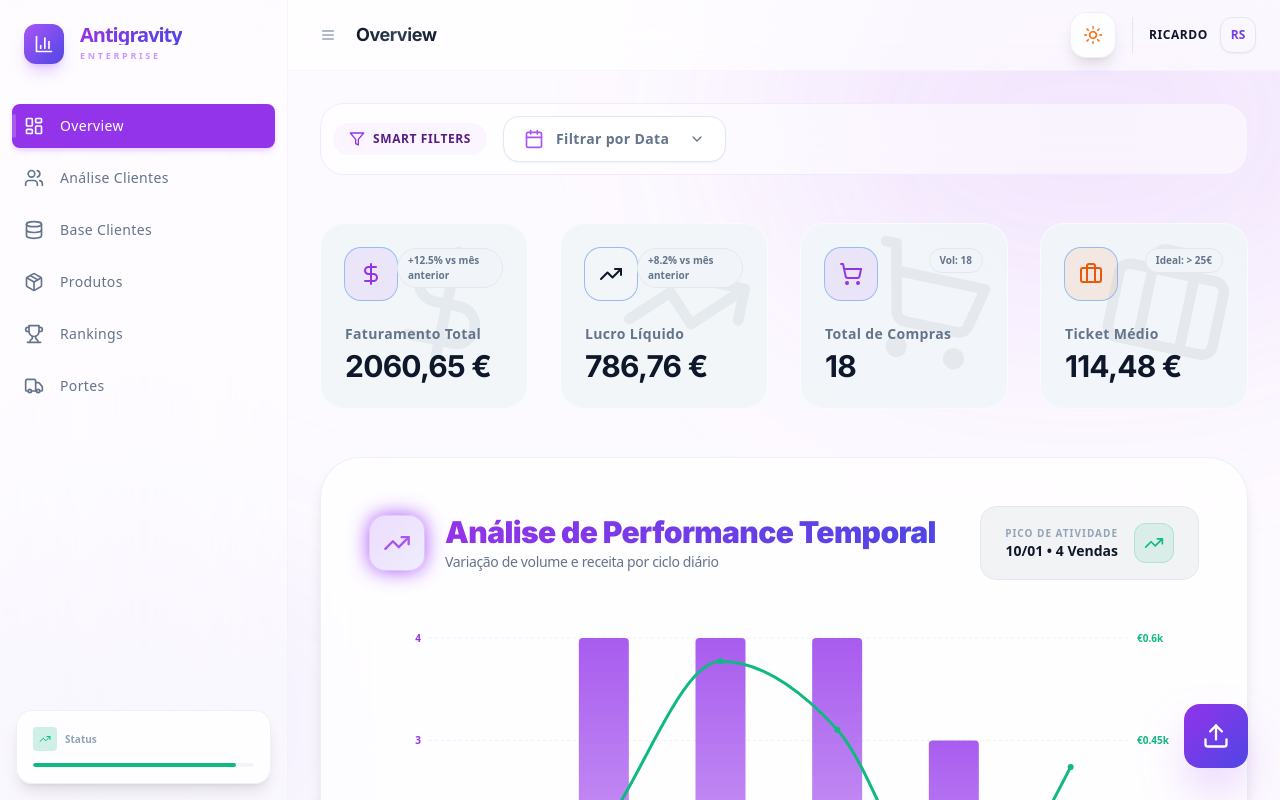
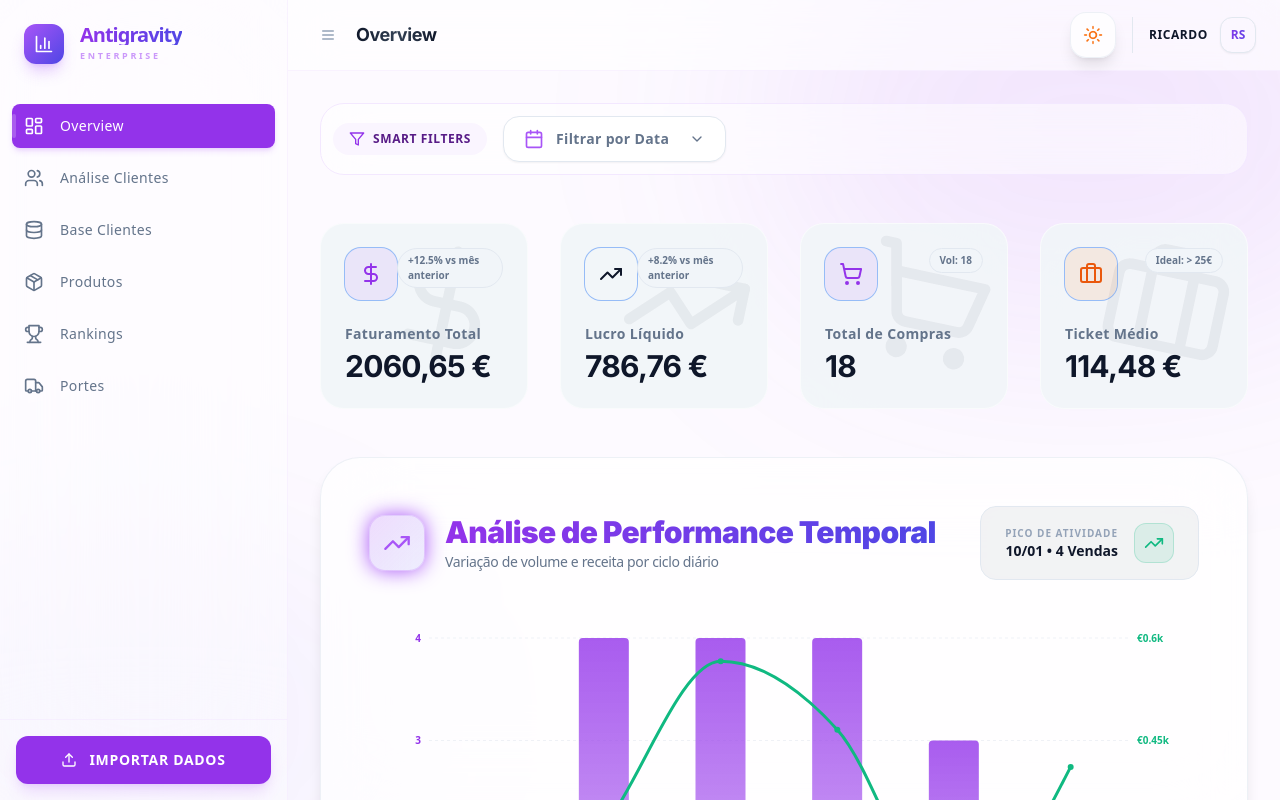
Before and after one commit to scapilix/Loja, a React (Vite) app: page / in a window 1280 px wide. Built offline with nearby package versions, Linux system fonts and the light colour scheme.

Commit message:
Layout: Upload na sidebar e correção de sincronização de clientes

```diff
--- a/src/components/ExcelImport.tsx
+++ b/src/components/ExcelImport.tsx
@@ -5,9 +5,10 @@ import * as XLSX from 'xlsx';
 
 interface ExcelImportProps {
   onDataImported: (data: { orders: any[]; customers: any[] }) => void;
+  variant?: 'floating' | 'sidebar' | 'sidebar-collapsed';
 }
 
-export function ExcelImport({ onDataImported }: ExcelImportProps) {
+export function ExcelImport({ onDataImported, variant = 'floating' }: ExcelImportProps) {
   const [isOpen, setIsOpen] = useState(false);
   const [isProcessing, setIsProcessing] = useState(false);
   const [status, setStatus] = useState<'idle' | 'success' | 'error'>('idle');
@@ -132,9 +133,36 @@ export function ExcelImport({ onDataImported }: ExcelImportProps) {
     }
   };
 
-  return (
-    <>
-      {/* Floating Import Button */}
+  const renderTrigger = () => {
+    if (variant === 'sidebar-collapsed') {
+      return (
+        <motion.button
+          onClick={() => setIsOpen(true)}
+          className="w-10 h-10 bg-purple-500/10 hover:bg-purple-500/20 text-purple-600 dark:text-purple-400 rounded-xl flex items-center justify-center transition-all border border-purple-500/20"
+          whileHover={{ scale: 1.1 }}
+          whileTap={{ scale: 0.95 }}
+          title="Importar Excel"
+        >
+          <Upload className="w-5 h-5" />
+        </motion.button>
+      );
+    }
+
+    if (variant === 'sidebar') {
+      return (
+        <motion.button
+          onClick={() => setIsOpen(true)}
+          className="w-full h-12 bg-purple-600 hover:bg-purple-700 text-white rounded-xl flex items-center justify-center gap-3 transition-all shadow-lg shadow-purple-500/20"
+          whileHover={{ scale: 1.02 }}
+          whileTap={{ scale: 0.98 }}
+        >
+          <Upload className="w-4 h-4" />
+          <span className="text-sm font-black uppercase tracking-wider">Importar Dados</span>
+        </motion.button>
+      );
+    }
+
+    return (
       <motion.button
         onClick={() => setIsOpen(true)}
         className="fixed bottom-8 right-8 z-50 w-16 h-16 bg-gradient-to-br from-purple-600 to-indigo-600 rounded-2xl shadow-2xl shadow-purple-500/50 flex items-center justify-center text-white hover:scale-110 transition-transform duration-300 group"
@@ -143,6 +171,12 @@ export function ExcelImport({ onDataImported }: ExcelImportProps) {
       >
         <Upload className="w-7 h-7 group-hover:animate-bounce" />
       </motion.button>
+    );
+  };
+
+  return (
+    <>
+      {renderTrigger()}
 
       {/* Import Modal */}
       <AnimatePresence>
--- a/src/components/Layout/AppLayout.tsx
+++ b/src/components/Layout/AppLayout.tsx
@@ -111,24 +111,11 @@ function AppLayout() {
           ))}
         </nav>
 
-        <div className={`p-4 mt-auto ${isSidebarCollapsed ? 'items-center flex flex-col' : ''}`}>
-          {!isSidebarCollapsed ? (
-            <div className="glass p-4 rounded-2xl border-white/20 dark:border-white/5 space-y-3">
-               <div className="flex items-center gap-2">
-                <div className="w-6 h-6 rounded bg-emerald-500/20 flex items-center justify-center">
-                  <TrendingUp className="w-3 h-3 text-emerald-500" />
-                </div>
-                <span className="text-[10px] font-bold text-slate-400">Status</span>
-              </div>
-              <div className="h-1 w-full bg-slate-100 dark:bg-white/5 rounded-full overflow-hidden">
-                <div className="h-full w-[92%] bg-emerald-500 rounded-full" />
-              </div>
-            </div>
-          ) : (
-             <div className="w-8 h-8 rounded-full bg-emerald-500/20 flex items-center justify-center" title="92% Operational">
-                <TrendingUp className="w-4 h-4 text-emerald-500" />
-             </div>
-          )}
+        <div className={`p-4 mt-auto border-t border-purple-100/50 dark:border-white/5 ${isSidebarCollapsed ? 'px-2' : 'px-4'}`}>
+          <ExcelImport
+            onDataImported={handleDataImport}
+            variant={isSidebarCollapsed ? 'sidebar-collapsed' : 'sidebar'}
+          />
         </div>
       </motion.aside>
 
@@ -219,7 +206,7 @@ function AppLayout() {
         </div>
       </main>
 
-      <ExcelImport onDataImported={handleDataImport} />
+
     </div>
   );
 }
--- a/src/contexts/DataContext.tsx
+++ b/src/contexts/DataContext.tsx
@@ -20,26 +20,23 @@ const DataContext = createContext<DataContextType | undefined>(undefined);
 const STORAGE_KEY = 'antigravity_data_v1';
 
 export function DataProvider({ children, initialData }: { children: ReactNode; initialData: ExcelData }) {
-  // Initialize state from localStorage if available, otherwise use initialData
-  const [data, setData] = useState<ExcelData>(() => {
-    try {
-      const savedData = localStorage.getItem(STORAGE_KEY);
-      return savedData ? JSON.parse(savedData) : initialData;
-    } catch (error) {
-      console.warn('Failed to load data from localStorage:', error);
-      return initialData;
-    }
-  });
+  // Always start with initialData from the JSON file to ensure fresh data after a push
+  // Still keep a way to manually update via context
+  const [data, setData] = useState<ExcelData>(initialData);
 
   const [isLoading, setIsLoading] = useState(false);
 
-  // Save to localStorage whenever data changes
+  // Sync state with initialData if it changes (e.g. after a rebuild)
+  useEffect(() => {
+    setData(initialData);
+  }, [initialData]);
+
+  // Optional: Save to localStorage as a secondary backup only
   useEffect(() => {
     try {
       localStorage.setItem(STORAGE_KEY, JSON.stringify(data));
     } catch (error) {
-      console.error('Failed to save data to localStorage (likely quota exceeded):', error);
-      // Optional: Add UI notification here if save fails
+      console.error('Failed to save data to localStorage:', error);
     }
   }, [data]);
 
```
